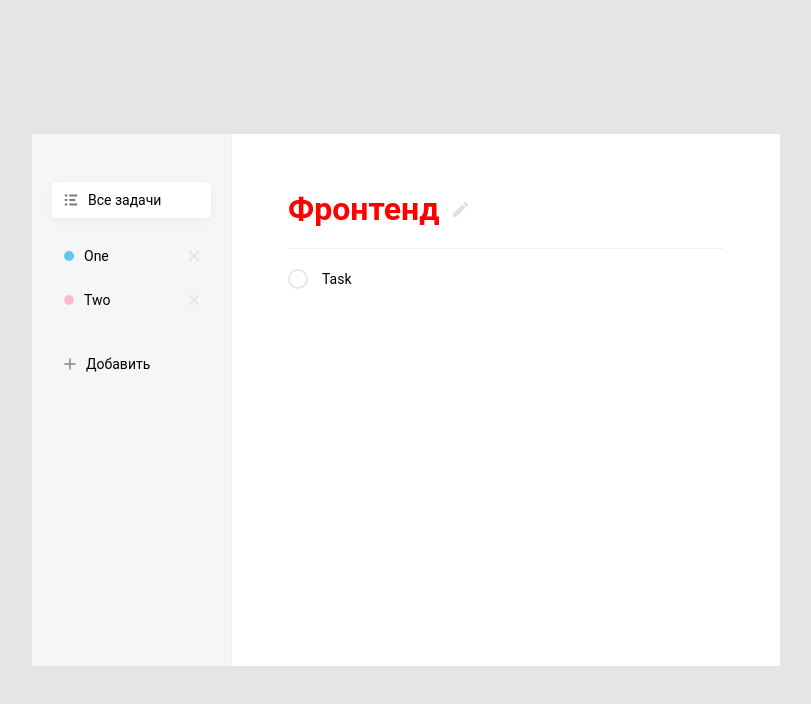
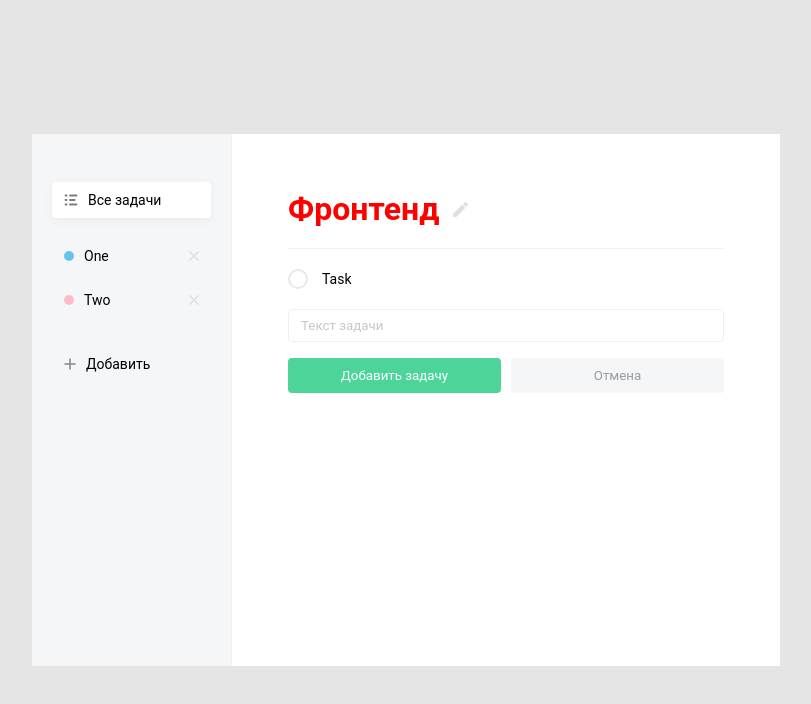
Before and after one commit to cherryday/vue-todo, a Vue app: page / in a window 1280 px wide. Shown: the top 704 px of the page, without its empty margins (234-1045 px from the left). Built offline with nearby package versions, Linux system fonts and the light colour scheme; the HTML template or start-up script is replaced by a standard one.

Commit message:
TodoAdd component and empty items

```diff
--- a/src/App.vue
+++ b/src/App.vue
@@ -4,7 +4,11 @@
       <SidebarMain :items="items"/>
 
       <main class="main">
-        <TodoItem :todo="todo"/>
+        <template v-if="items.length">
+          <TodoItem :todo="todo"/>
+        </template>
+
+        <h1 v-else class="main-title">Задачи отсутствуют</h1>
       </main>
     </div>
   </div>
@@ -57,4 +61,11 @@ export default {
   padding: 56px 56px 0;
   background-color: $color-white;
 }
+
+.main-title {
+  display: flex;
+  align-items: center;
+  justify-content: center;
+  height: 100%;
+}
 </style>
--- /dev/null
+++ b/src/components/todo/TodoAdd.vue
@@ -0,0 +1,59 @@
+<template>
+  <div class="todo-add">
+    <UiInput
+      v-model="name"
+      placeholder="Текст задачи"
+      class="todo-add__input"
+    />
+
+    <div class="todo-add__actions">
+      <UiButton class="todo-add__button">
+        Добавить задачу
+      </UiButton>
+
+      <UiButton
+        color="grey"
+        class="todo-add__button"
+        @click="$emit('close')"
+      >
+        Отмена
+      </UiButton>
+    </div>
+  </div>
+</template>
+
+<script>
+import UiInput from '@/components/ui/UiInput'
+import UiButton from '@/components/ui/UiButton'
+
+export default {
+  name: 'todo-add',
+  components: {
+    UiInput,
+    UiButton
+  },
+  data () {
+    return {
+      name: ''
+    }
+  }
+}
+</script>
+
+<style lang="scss" scoped>
+.todo-add {
+  &__input {
+    margin-bottom: 16px;
+  }
+
+  &__actions {
+    display: flex;
+  }
+
+  &__button {
+    &:first-child {
+      margin-right: 10px;
+    }
+  }
+}
+</style>
--- a/src/components/todo/TodoItem.vue
+++ b/src/components/todo/TodoItem.vue
@@ -13,18 +13,22 @@
     <div class="todo-item__body">
       <TodoCheckbox/>
     </div>
+
+    <TodoAdd/>
   </div>
 </template>
 
 <script>
 import IconPencil from '../icons/IconPencil'
 import TodoCheckbox from './TodoCheckbox'
+import TodoAdd from './TodoAdd'
 
 export default {
   name: 'todo-item',
   components: {
     IconPencil,
-    TodoCheckbox
+    TodoCheckbox,
+    TodoAdd
   },
   props: {
     todo: {
@@ -57,6 +61,10 @@ export default {
     margin-bottom: 20px;
   }
 
+  &__body {
+    margin-bottom: 20px;
+  }
+
   &__title {
     font-size: 32px;
     font-weight: $font-weight-bold;
--- a/src/components/ui/UiButton.vue
+++ b/src/components/ui/UiButton.vue
@@ -2,6 +2,7 @@
   <button
     class="ui-button"
     :class="classes"
+    @click="$emit('click')"
   >
     <slot></slot>
   </button>
@@ -19,7 +20,8 @@ export default {
   computed: {
     classes () {
       return {
-        'ui-button--green': this.color === 'green'
+        'ui-button--green': this.color === 'green',
+        'ui-button--grey': this.color === 'grey'
       }
     }
   }
@@ -36,5 +38,10 @@ export default {
     color: $color-white;
     background-color: $color-green;
   }
+
+  &--grey {
+    color: #9C9C9C;
+    background-color: #F4F6F8;
+  }
 }
 </style>
```
